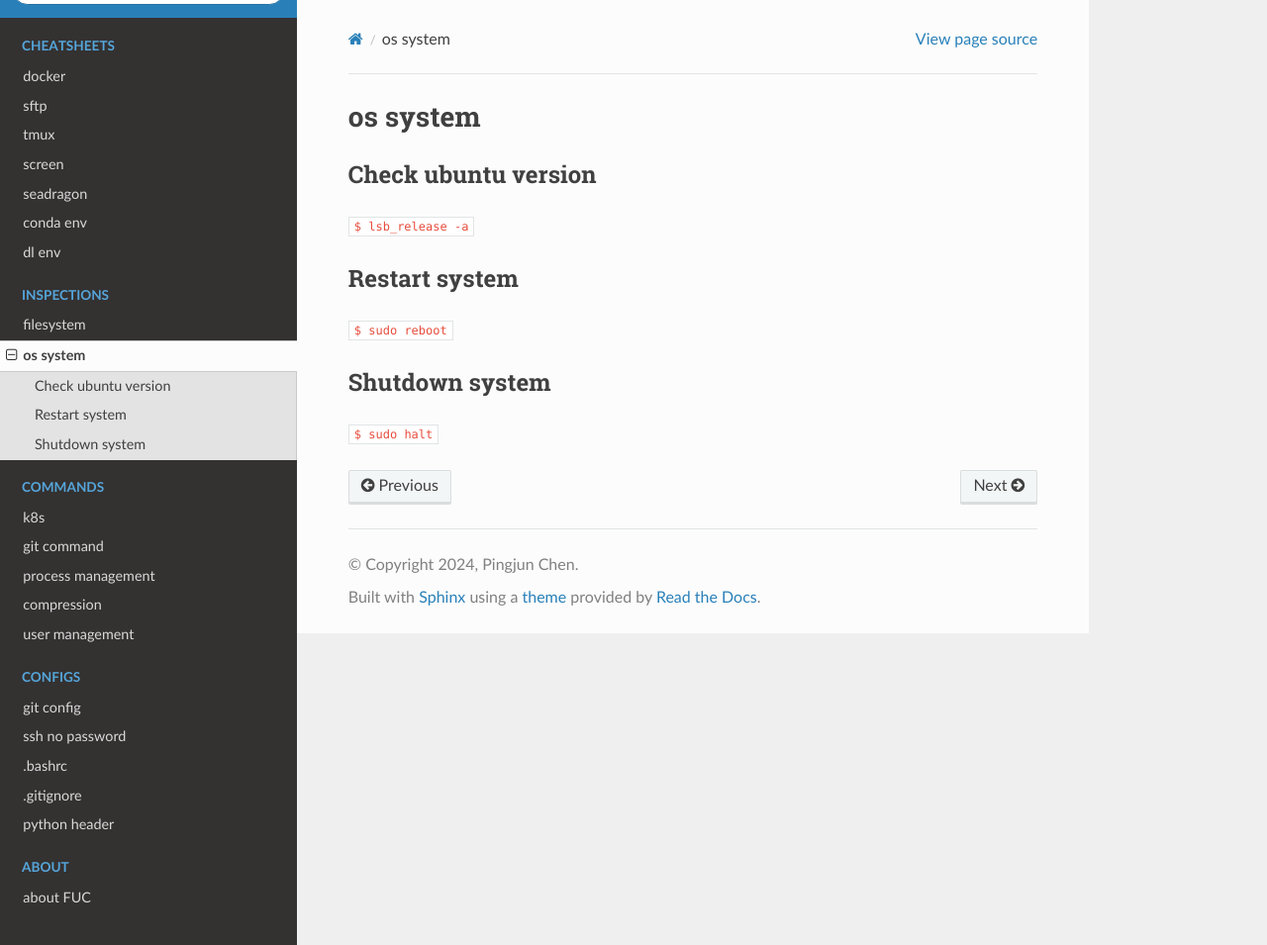
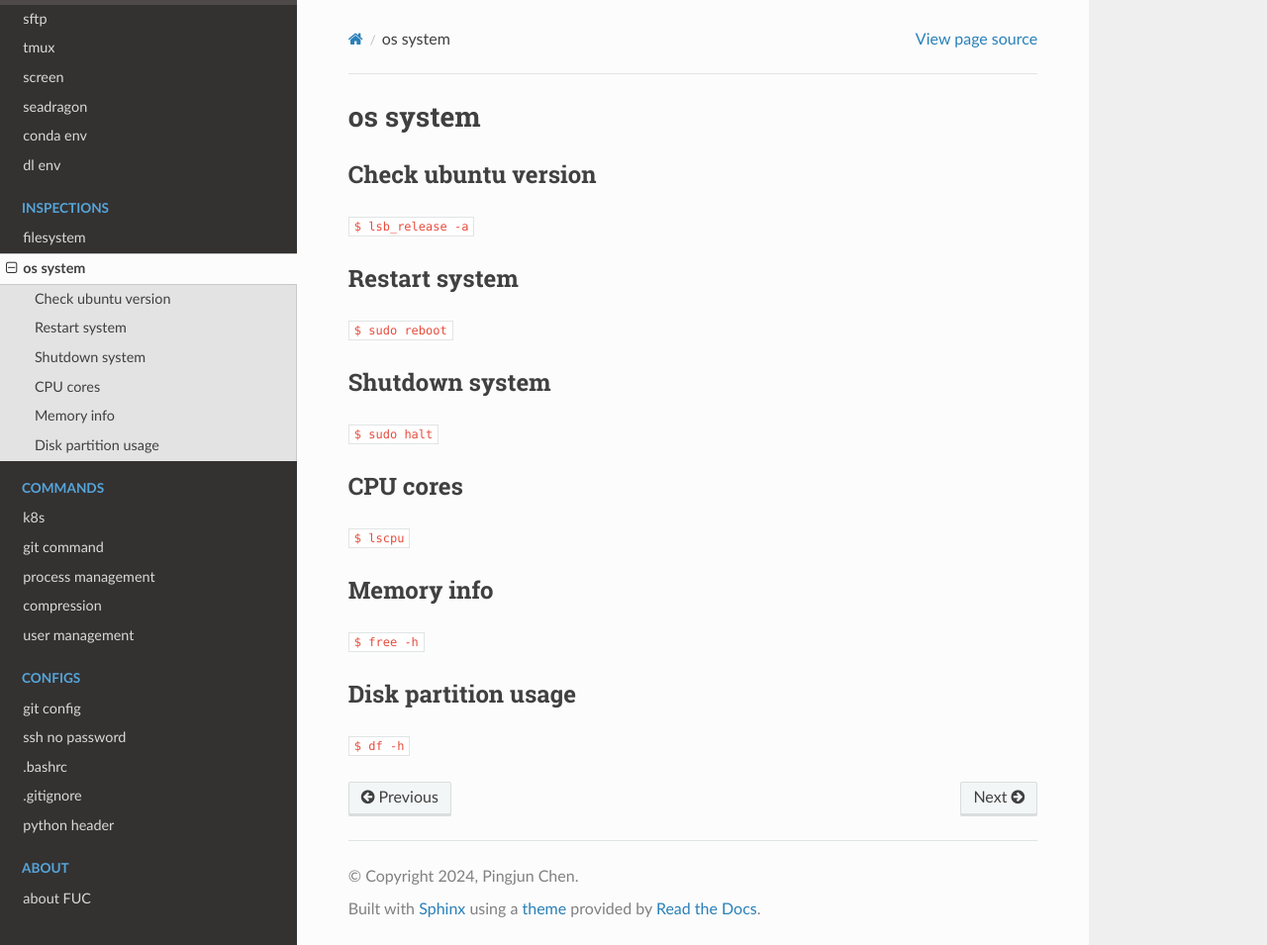
Before and after one commit to PingjunChen/FUC, a Sphinx documentation site: the page built from docs/os_system.rst, in a window 1280 px wide and 955 px high. Shown: the whole window at 99% size. Built offline with Sphinx 7.4.7 and the Read the Docs theme 2.0.0, drawn with Linux system fonts in a browser that asks for light colours.

Commit message:
update os_system to add cpu/memory

```diff
--- a/docs/os_system.rst
+++ b/docs/os_system.rst
@@ -14,3 +14,17 @@ Restart system
 Shutdown system
 --------
 :code:`$ sudo halt`
+
+
+CPU cores
+--------
+:code:`$ lscpu`
+
+
+Memory info
+--------
+:code:`$ free -h`
+
+Disk partition usage
+--------
+:code:`$ df -h`
```
